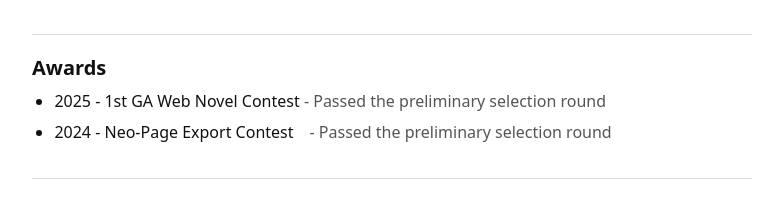
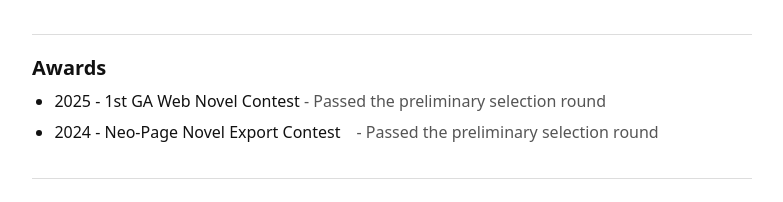
Before and after one commit to tanahiro2010/portfolio, an Astro site: page / in a window 1280 px wide. Shown: the part 1462-1664 px from the top of the page, without its empty margins (248-1031 px from the left). Built offline with nearby package versions, Linux system fonts and the light colour scheme; Astro itself is replaced by a stand-in of ours.

Commit message:
docs: Correct contest name in awards section

```diff
--- a/src/data/home.md
+++ b/src/data/home.md
@@ -165,7 +165,7 @@ Scope of work included:
 
 ## Awards
 - 2025 - 1st GA Web Novel Contest <span class="meta">- Passed the preliminary selection round</span>
-- 2024 - Neo-Page Export Contest　<span class="meta">- Passed the preliminary selection round</span>
+- 2024 - Neo-Page Novel Export Contest　<span class="meta">- Passed the preliminary selection round</span>
 
 ## Community
 
```
